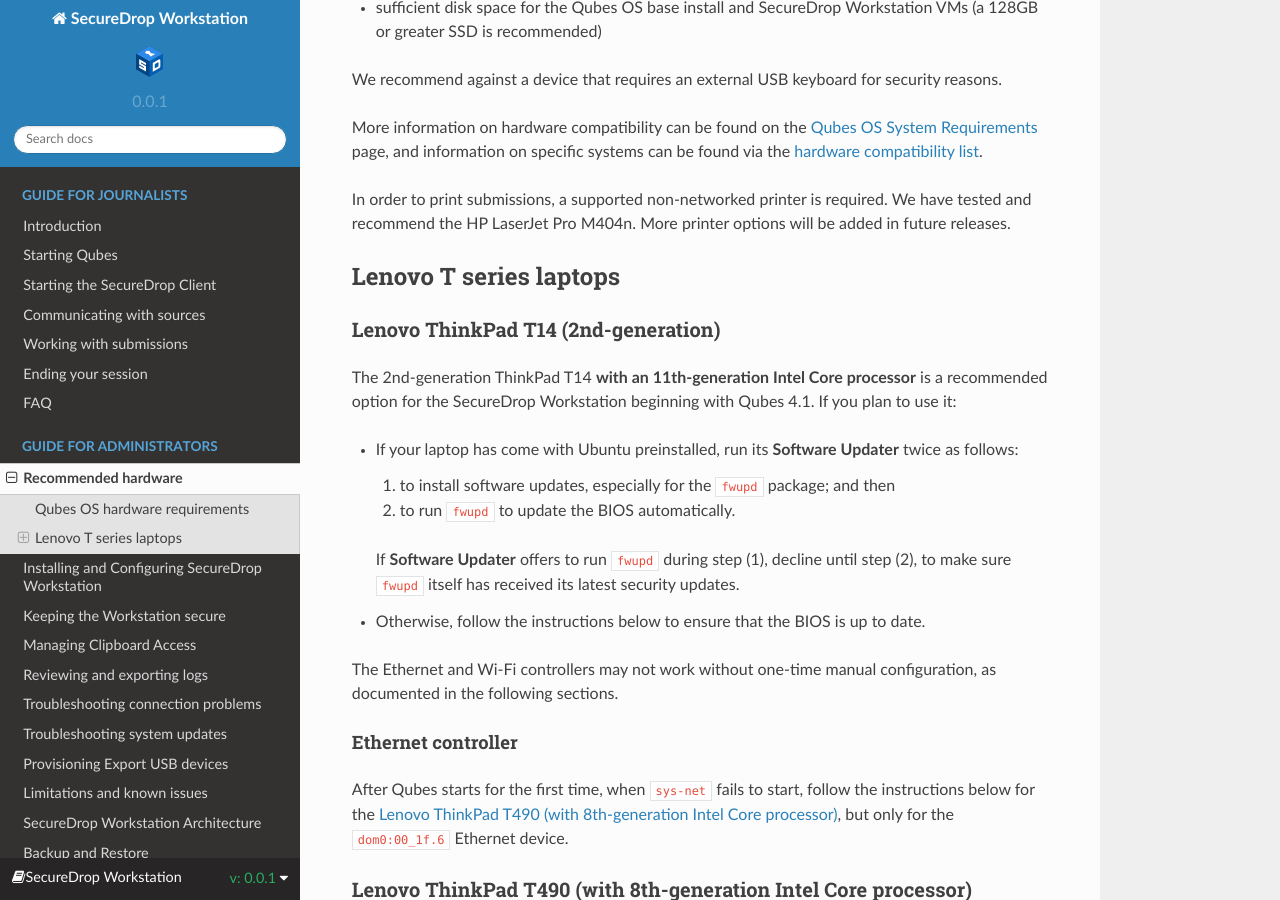
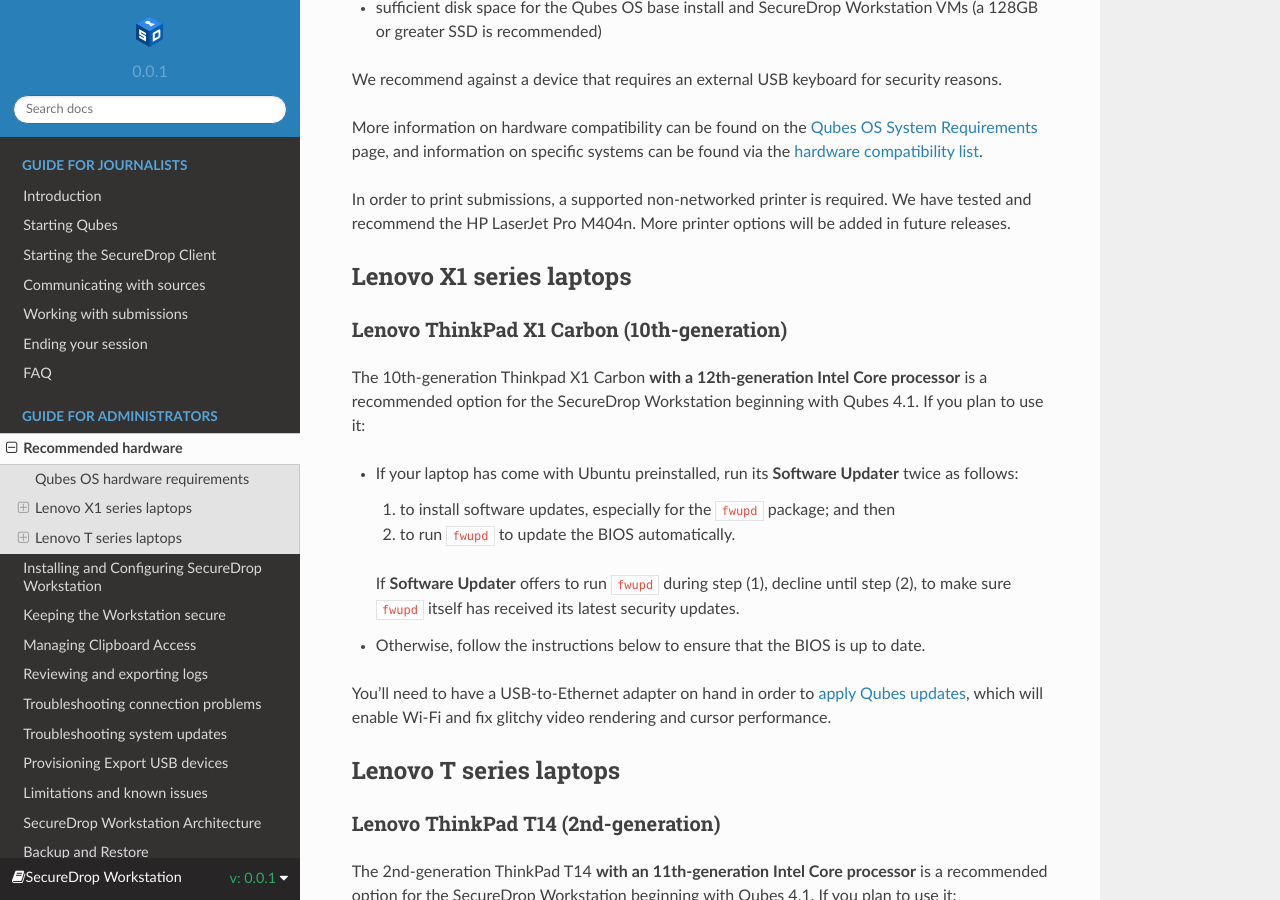
Before and after one commit to freedomofpress/securedrop-workstation-docs, a Sphinx documentation site: the page built from docs/admin/hardware.rst, in a window 1280 px wide and 900 px high, scrolled down 465 px. Built offline with Sphinx 7.4.7 and the Read the Docs theme 2.0.0, drawn with Linux system fonts in a browser that asks for light colours.

Commit message:
document 10th-gen. ThinkPad X1 Carbon compatibility

```diff
--- a/docs/admin/hardware.rst
+++ b/docs/admin/hardware.rst
@@ -18,6 +18,26 @@
 More information on hardware compatibility can be found on the `Qubes OS System Requirements <https://www.qubes-os.org/doc/system-requirements/>`_ page, and information on specific systems can be found via the `hardware compatibility list <https://www.qubes-os.org/hcl/>`_.
 
 In order to print submissions, a supported non-networked printer is required. We have tested and recommend the HP LaserJet Pro M404n. More printer options will be added in future releases.
+
+.. _thinkpad_x1_series:
+
+Lenovo X1 series laptops
+------------------------
+
+Lenovo ThinkPad X1 Carbon (10th-generation)
+~~~~~~~~~~~~~~~~~~~~~~~~~~~~~~~~~~~~~~~~~~~
+The 10th-generation Thinkpad X1 Carbon **with a 12th-generation Intel Core processor** is a recommended option for the SecureDrop Workstation beginning with Qubes 4.1.  If you plan to use it:
+
+- If your laptop has come with Ubuntu preinstalled, run its **Software Updater** twice as follows:
+
+  #. to install software updates, especially for the ``fwupd`` package; and then
+  #. to run ``fwupd`` to update the BIOS automatically.
+
+  If **Software Updater** offers to run ``fwupd`` during step (1), decline until step (2), to make sure ``fwupd`` itself has received its latest security updates.
+
+- Otherwise, follow the instructions below to ensure that the BIOS is up to date.
+
+You'll need to have a USB-to-Ethernet adapter on hand in order to :ref:`apply Qubes updates <apply_dom0_updates>`, which will enable Wi-Fi and fix glitchy video rendering and cursor performance.
 
 .. _thinkpad_t_series:
 
--- a/docs/admin/install.rst
+++ b/docs/admin/install.rst
@@ -155,6 +155,8 @@
   sudo qubesctl state.sls qvm.usb-keyboard
 
 While we recommend against the use of a USB keyboard for security reasons, this error can also occur in combination with other USB devices on some hardware.
+
+.. _apply_dom0_updates:
 
 Apply ``dom0`` updates (estimated wait time: 15-30 minutes)
 ~~~~~~~~~~~~~~~~~~~~~~~~~~~~~~~~~~~~~~~~~~~~~~~~~~~~~~~~~~~
```
